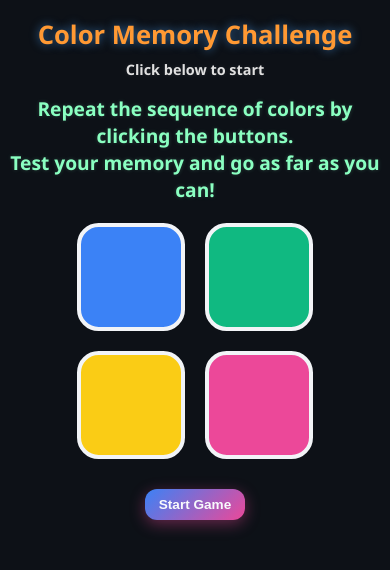
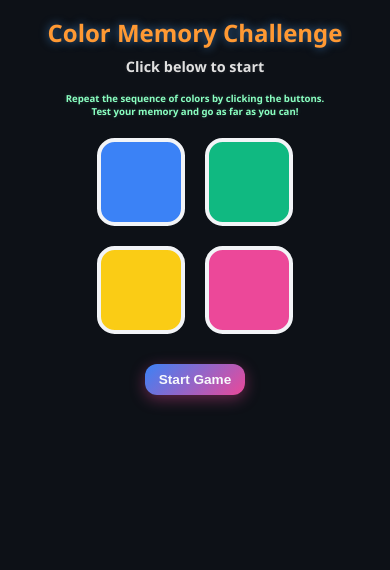
Before and after one commit to Pratham21223/Simon-says, a plain HTML site: page index.html in a window 390 px wide. Drawn offline with Linux system fonts and the light colour scheme.

Commit message:
Add files via upload

```diff
--- a/style.css
+++ b/style.css
@@ -41,8 +41,8 @@ h3 {
 }
 
 .btn {
-    height: 200px;
-    width: 200px;
+    height: 180px;
+    width: 180px;
     border-radius: 20%;
     border: solid 10px #f2f4f7;
     cursor: pointer;
@@ -118,36 +118,43 @@ h3 {
     box-shadow: 0 3px 10px rgba(16, 185, 129, 0.3);
 }
 
-/* Responsive Styles */
 @media (max-width: 992px) {
     .btn {
-        width: 160px;
-        height: 160px;
+        width: 140px;
+        height: 140px;
         border-width: 8px;
     }
 
     h1 {
-        font-size: 2.4rem;
+        font-size: 2.2rem;
     }
 
     h2 {
-        font-size: 1.2rem;
+        font-size: 1.3rem;
+    }
+
+    h3 {
+        font-size: 1.1rem;
     }
 }
 
 @media (max-width: 600px) {
     .btn {
-        width: 120px;
-        height: 120px;
+        width: 100px;
+        height: 100px;
         border-width: 6px;
     }
 
     h1 {
-        font-size: 2rem;
+        font-size: 1.8rem;
     }
 
     h2 {
         font-size: 1rem;
+    }
+
+    h3 {
+        font-size: 0.8rem;
     }
 
     #start-btn,
@@ -159,17 +166,21 @@ h3 {
 
 @media (max-width: 400px) {
     .btn {
-        width: 100px;
-        height: 100px;
+        width: 80px;
+        height: 80px;
         border-width: 4px;
     }
 
     h1 {
-        font-size: 1.6rem;
+        font-size: 1.5rem;
     }
 
     h2 {
         font-size: 0.9rem;
+    }
+
+    h3 {
+        font-size: 0.6rem;
     }
 
     #start-btn,
```
